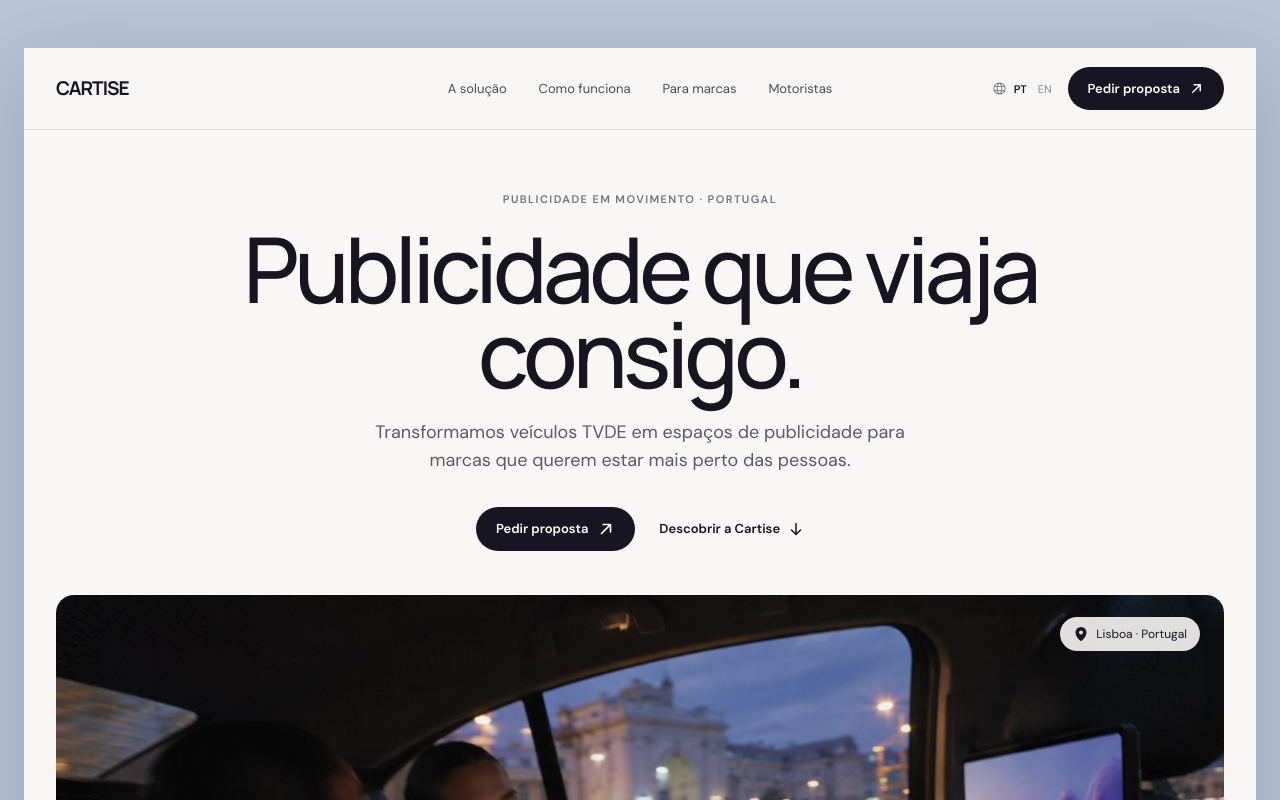
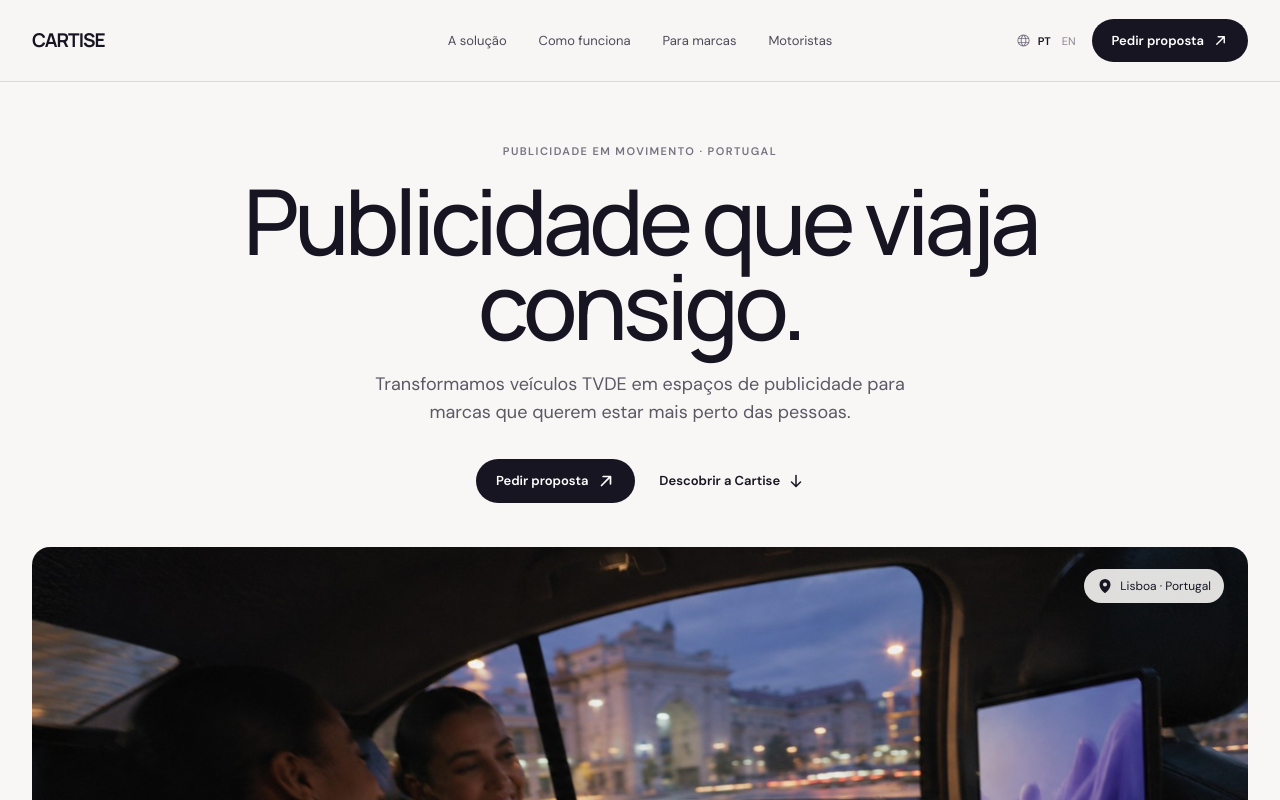
Before and after one commit to tomoconstrutor/cartise, a React (Vite) app: page / in a window 1280 px wide. Shown: the top 800 px of the page. Built offline with nearby package versions, Linux system fonts and the light colour scheme.

Commit message:
Remove page frame

```diff
--- a/src/styles.css
+++ b/src/styles.css
@@ -7,7 +7,7 @@
 :root {
   font-family: "DM Sans", Arial, sans-serif;
   color: #171522;
-  background: #b6c2d5;
+  background: var(--paper);
   font-synthesis: none;
   text-rendering: optimizeLegibility;
   --ink: #171522;
@@ -22,13 +22,13 @@
 
 * { box-sizing: border-box; }
 html { scroll-behavior: smooth; }
-body { margin: 0; min-width: 320px; min-height: 100vh; color: var(--ink); background: #b6c2d5; -webkit-font-smoothing: antialiased; }
+body { margin: 0; min-width: 320px; min-height: 100vh; color: var(--ink); background: var(--paper); -webkit-font-smoothing: antialiased; }
 body.modal-open { overflow: hidden; }
 button, input { font: inherit; }
 button, a { -webkit-tap-highlight-color: transparent; }
 button { color: inherit; }
 
-.site-shell { width: min(1440px, calc(100% - 48px)); margin: 48px auto; overflow: hidden; background: var(--paper); box-shadow: 0 28px 70px rgba(28, 38, 66, 0.18); }
+.site-shell { width: 100%; margin: 0; overflow: hidden; background: var(--paper); }
 .header { height: 82px; padding: 0 32px; display: grid; grid-template-columns: 1fr auto 1fr; align-items: center; position: relative; background: rgba(248, 247, 245, 0.94); border-bottom: 1px solid var(--line); z-index: 10; }
 .brand-mark { width: max-content; color: var(--ink); text-decoration: none; letter-spacing: -0.05em; font: 700 19px/1 "Manrope", sans-serif; }
 .nav { display: flex; align-items: center; gap: 6px; }
@@ -153,7 +153,6 @@ h1 { margin: 20px auto 24px; max-width: 900px; font-size: clamp(54px, 7.1vw, 108
 @keyframes rise-in { from { opacity: 0; transform: translateY(14px); } }
 
 @media (max-width: 980px) {
-  .site-shell { width: calc(100% - 24px); margin: 12px auto; }
   .header { grid-template-columns: 1fr auto; padding: 0 20px; }
   .nav { display: none; position: absolute; left: 0; right: 0; top: 81px; padding: 18px 20px 24px; background: var(--paper); border-bottom: 1px solid var(--line); flex-direction: column; align-items: stretch; }
   .nav--open { display: flex; }
```
